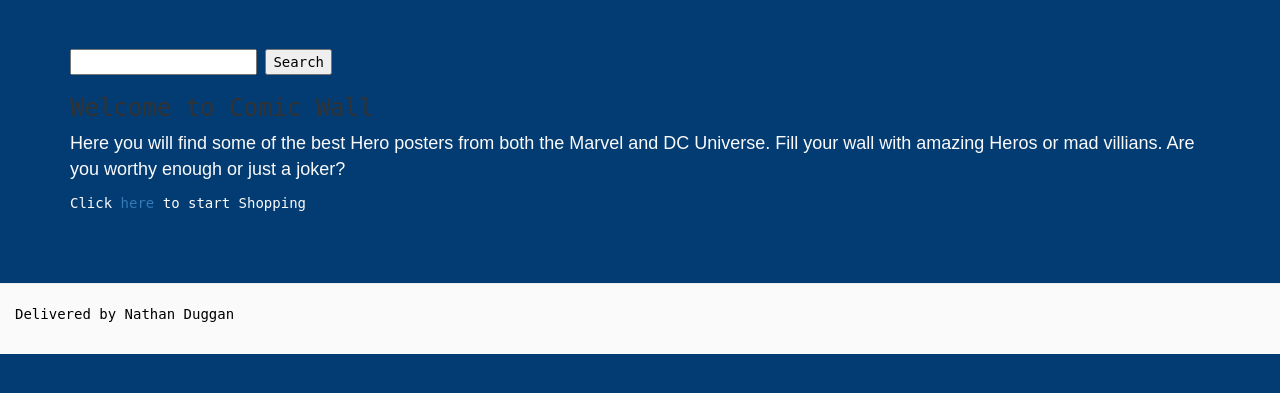
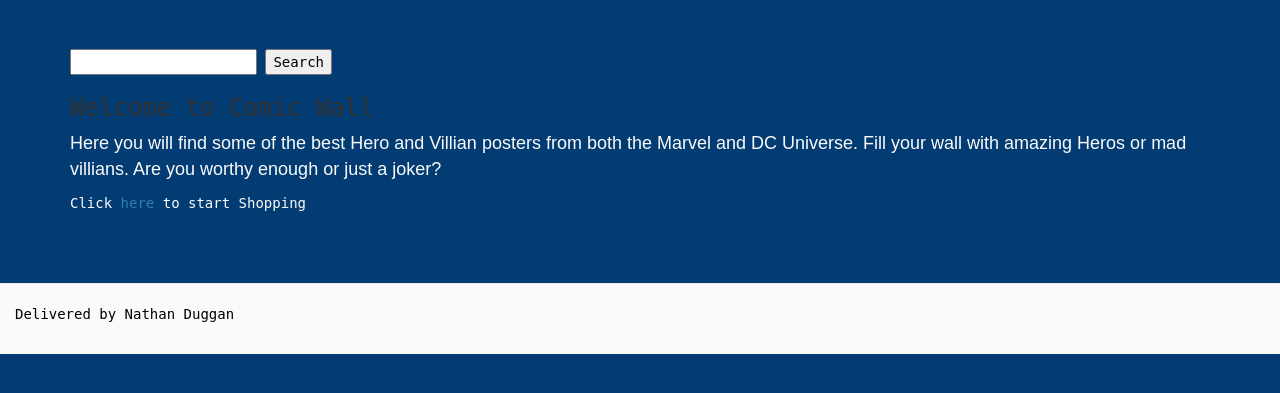
Before and after one commit to Nathanduggan/posters, a Django app: page /accounts/index/ in a window 1280 px wide. Shown: the part 51-444 px from the top of the page. Run offline with Django 3.2, Linux system fonts and the light colour scheme; some libraries are stand-ins or nearby versions.

Commit message:
Updated Index.html

```diff
--- a/accounts/templates/index.html
+++ b/accounts/templates/index.html
@@ -2,7 +2,7 @@
 {% load static %}
 {% block content %}
 <h3>Welcome to Comic Wall</h3>
-<p class="intro">Here you will find some of the best Hero posters from both the Marvel and DC Universe. Fill your wall with amazing Heros or mad villians.
+<p class="intro">Here you will find some of the best Hero and Villian posters from both the Marvel and DC Universe. Fill your wall with amazing Heros or mad villians.
      Are you worthy enough or just a joker?</p>
      <p class="support  ">Click <a href="{% url 'products' %}">here</a> to start Shopping</p>
 <div class="row row-flex">
```
